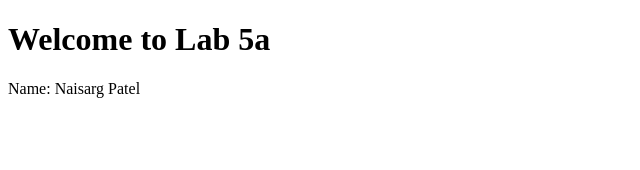
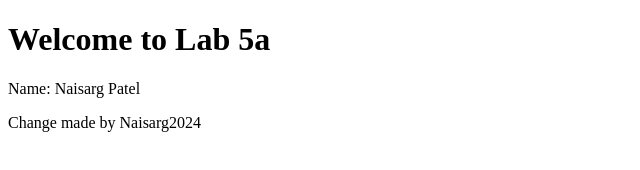
Before and after one commit to Naisarg2024/Lab-5a_Resolving_Merge_Conflicts, a plain HTML site: page index.html in a window 1280 px wide. Shown: the whole page, without its empty margins (0-640 px from the left). Drawn offline with Linux system fonts and the light colour scheme.

Commit message:
Another change by Naisarg2024

```diff
--- a/index.html
+++ b/index.html
@@ -8,6 +8,7 @@
 <body>
     <h1>Welcome to Lab 5a</h1>
     <p>Name: Naisarg Patel</p>
+    <p>Change made by Naisarg2024</p>
 </body>
 
 </html>
```
